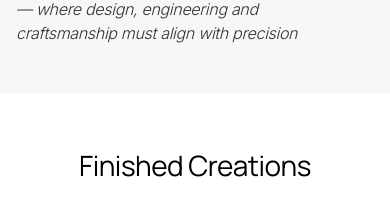
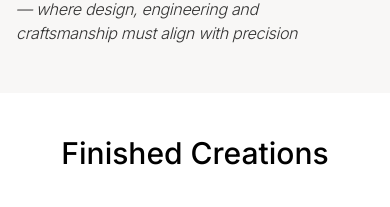
Before and after one commit to neetrino/goldcrest3d.com, a Next.js app: page / in a window 390 px wide. Shown: the part 6180-6387 px from the top of the page. Built offline with nearby package versions, Linux system fonts and the light colour scheme; no server answers.

Commit message:
Finished Creations jisht chaper

```diff
--- a/src/components/landing/SectionFinishedCreations.tsx
+++ b/src/components/landing/SectionFinishedCreations.tsx
@@ -68,6 +68,13 @@ const MOBILE_TOP_ROW_BLEED_CLASS =
  */
 const MOBILE_SMALL_ROW_CLASS =
   "shrink-0 max-w-none w-[100vw] ml-[calc(50%-50vw)]";
+
+/**
+ * Mobile: SF Compact, 30/40, weight 457, flex item `1 0 0` (parent is flex row).
+ * `md:` restores previous desktop (Manrope 48px, tracking).
+ */
+const FINISHED_HEADING_CLASS =
+  "-mt-4 min-w-0 flex-[1_0_0] text-center text-[30px] not-italic font-[457] leading-[40px] text-black font-[\"SF_Compact\",-apple-system,BlinkMacSystemFont,sans-serif] md:mt-0 md:flex-none md:font-manrope md:text-[48px] md:font-normal md:leading-[40px] md:tracking-[-0.9px]";
 
 export function SectionFinishedCreations() {
   const [activePage, setActivePage] = useState(0);
@@ -150,12 +157,11 @@ export function SectionFinishedCreations() {
       aria-labelledby="finished-heading"
     >
       <div className="mx-auto max-w-[1980px]">
-        <h2
-          id="finished-heading"
-          className="text-center font-manrope text-[28px] font-normal leading-[1.2] tracking-[-0.5px] text-black md:text-[48px] md:leading-[40px] md:tracking-[-0.9px]"
-        >
-          Finished Creations
-        </h2>
+        <div className="flex w-full md:contents">
+          <h2 id="finished-heading" className={FINISHED_HEADING_CLASS}>
+            Finished Creations
+          </h2>
+        </div>
         <div className="mt-9 flex flex-col gap-2 max-md:items-stretch md:items-center">
           <div
             className="flex w-full max-w-full min-w-0 touch-pan-y flex-col gap-2 max-md:overflow-x-visible md:hidden"
```
